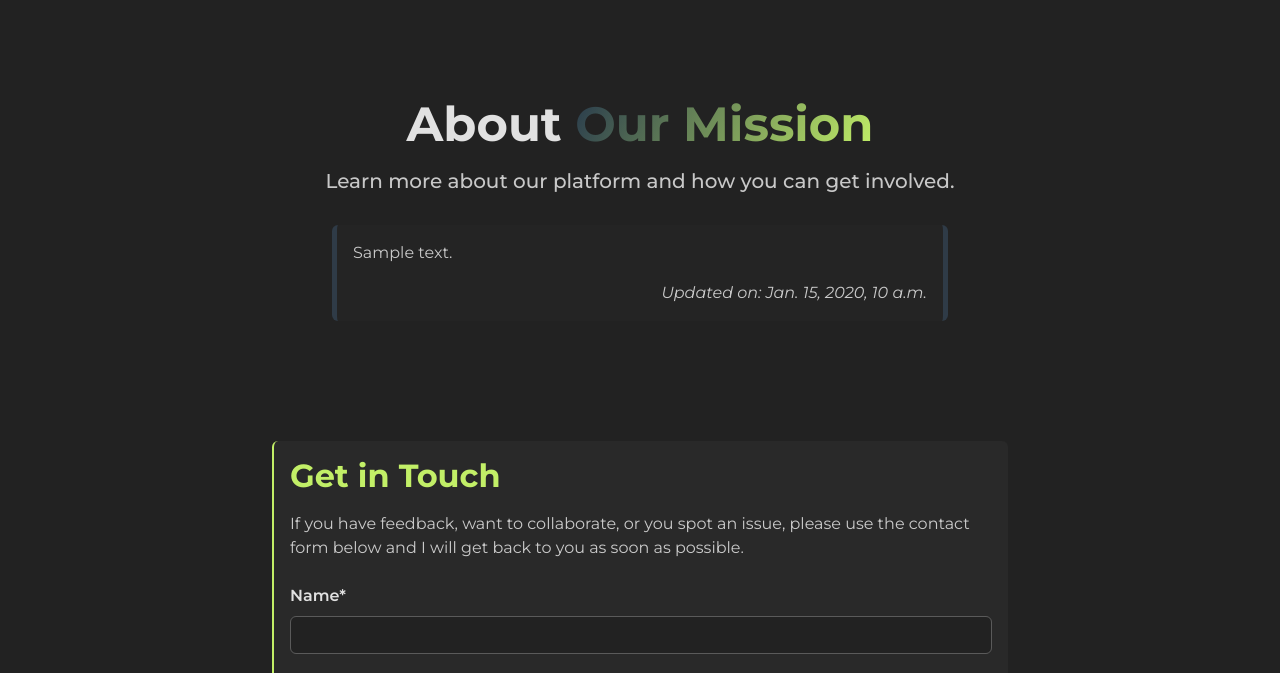
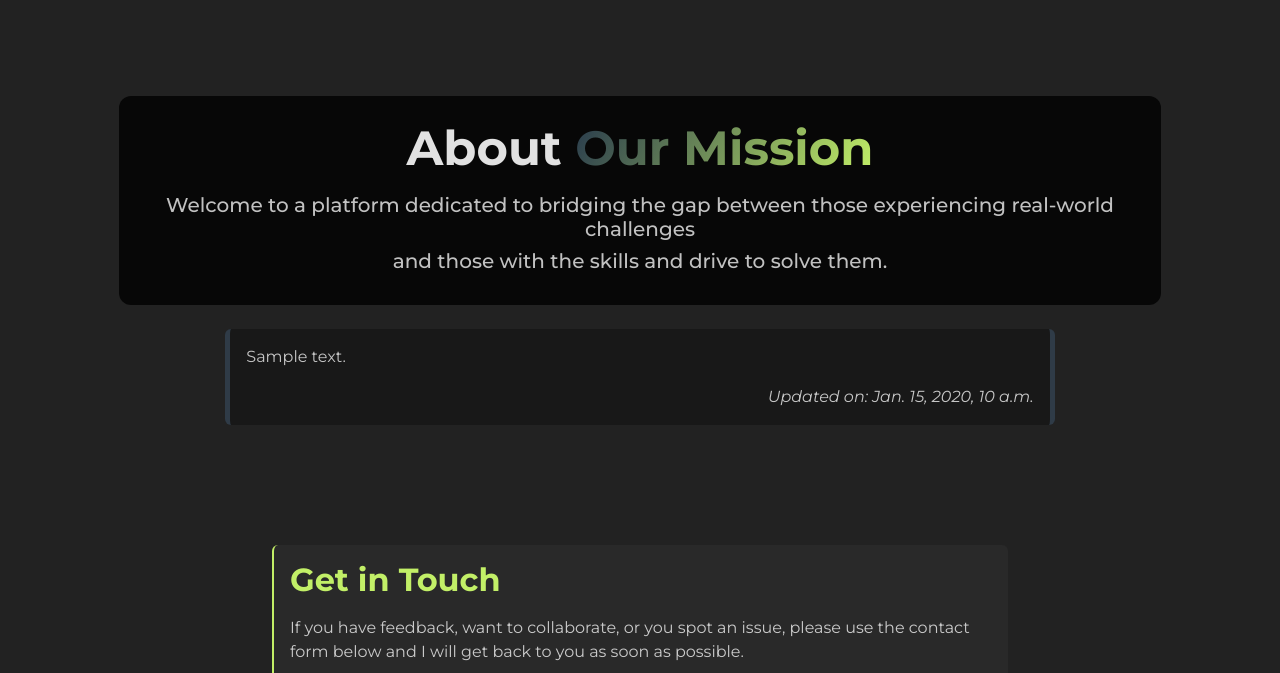
Before and after one commit to GiovanniDevs/Project_problems, a Django app: page /about/ in a window 1280 px wide. Shown: the part 61-734 px from the top of the page. Run offline with Django 4.2, Linux system fonts and the light colour scheme; tables that the repository leaves empty hold one stand-in row (values such as "Sample post"); some libraries are stand-ins or nearby versions.

Commit message:
fix: :bug: fix js script ended up inside footer tag

```diff
--- a/about/templates/about/about.html
+++ b/about/templates/about/about.html
@@ -7,15 +7,20 @@
         <div class="row justify-content-center mb-4">
             <!-- Header Section -->
             <div class="col-12 col-md-10 text-center">
-                <h1 class="display-5 fw-bold">
-                    About <span class="gradient">Our Mission</span>
-                </h1>
-                <p class="h5 muted-white mt-3">Learn more about our platform and how you can get involved.</p>
+                <div class="about-header-bg">
+                    <h1 class="display-5 fw-bold">
+                        About <span class="gradient">Our Mission</span>
+                    </h1>
+                    <p class="h5 muted-white mt-3">
+                        Welcome to a platform dedicated to bridging the gap between those experiencing real-world challenges
+                    </p>
+                    <p class="h5 muted-white">and those with the skills and drive to solve them.</p>
+                </div>
             </div>
         </div>
         <!-- About Content Section -->
         <div class="row justify-content-center">
-            <div class="col-10 col-md-8 col-lg-6">
+            <div class="col-10 col-md-8">
                 <div class="card about-card mybg-l mb-4">
                     <div class="card-body text-white">
                         <div class="muted-white mb-3">{{ about.content | safe }}</div>
--- a/static/css/style.css
+++ b/static/css/style.css
@@ -159,8 +159,17 @@ body {
   margin-bottom: 2rem;
 }
 
+.about-header-bg {
+  background: rgba(0, 0, 0, 0.8); /* semi-transparent black */
+  padding: 1.5rem 2.5rem;
+  border-radius: 12px;
+  display: inline-block;
+  margin: 0 auto;
+  max-width: 90vw;
+}
+
 .card.about-card {
-  background-color: rgb(36, 36, 36);
+  background-color: rgb(24, 24, 24);
   border-width: 0 5px 0 5px;
   border-color: var(--m-primary);
 }
--- a/templates/frame.html
+++ b/templates/frame.html
@@ -134,8 +134,7 @@
                     </div>
                 </div>
             </div>
-            </footer {% comment %} <script src="https://cdn.jsdelivr.net/npm/bootstrap@5.0.1/dist/js/bootstrap.bundle.min.js" integrity="sha384-gtEjrD/SeCtmISkJkNUaaKMoLD0//ElJ19smozuHV6z3Iehds+3Ulb9Bn9Plx0x4" crossorigin="anonymous">
-            </script> {% endcomment %}
+        </footer>
         <script src="https://cdn.jsdelivr.net/npm/bootstrap@5.3.8/dist/js/bootstrap.bundle.min.js"
                 integrity="sha384-FKyoEForCGlyvwx9Hj09JcYn3nv7wiPVlz7YYwJrWVcXK/BmnVDxM+D2scQbITxI"
                 crossorigin="anonymous"></script>
```
Lines whose indentation alone changed are shown as unchanged.
